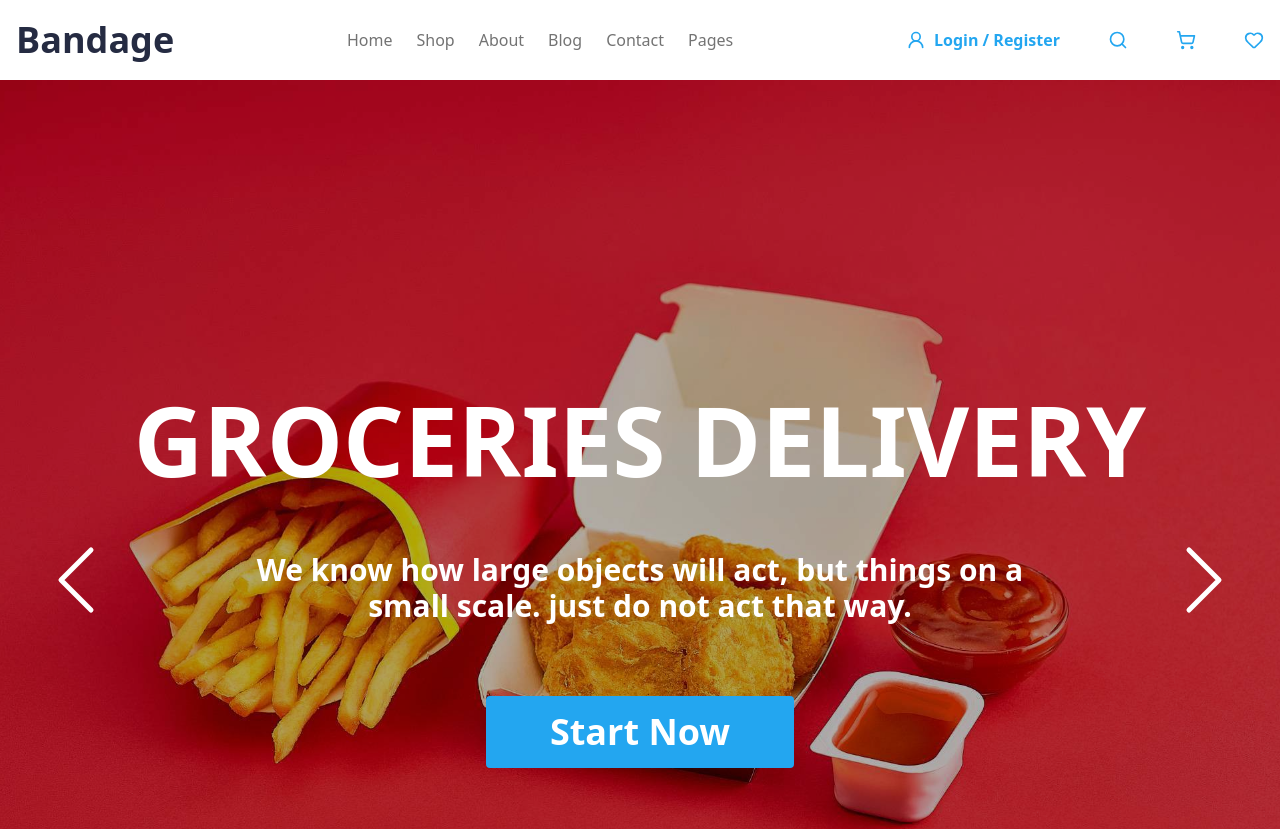
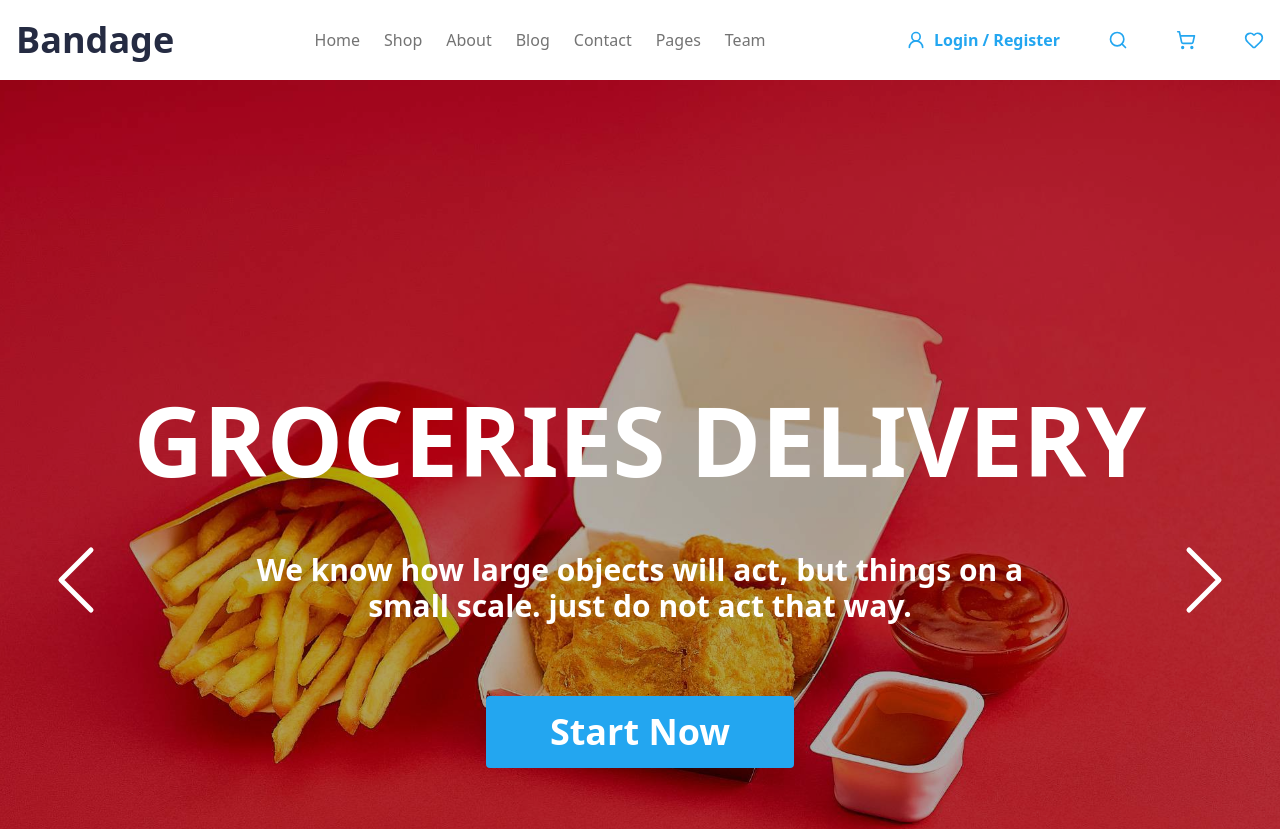
Before and after one commit to nilayotu/ecommerce-project, a React (Vite) app: page / in a window 1280 px wide. Shown: the top 829 px of the page. Built offline with nearby package versions, Linux system fonts and the light colour scheme.

Commit message:
Header Update

```diff
--- a/src/layout/Header.jsx
+++ b/src/layout/Header.jsx
@@ -38,6 +38,7 @@ export default function Header() {
           <Link to="/blog">Blog</Link>
           <Link to="/contact">Contact</Link>
           <Link to="/pages">Pages</Link>
+          <Link to="/team">Team</Link>
         </nav>
 
         {/* Right Side Icons */}
```
